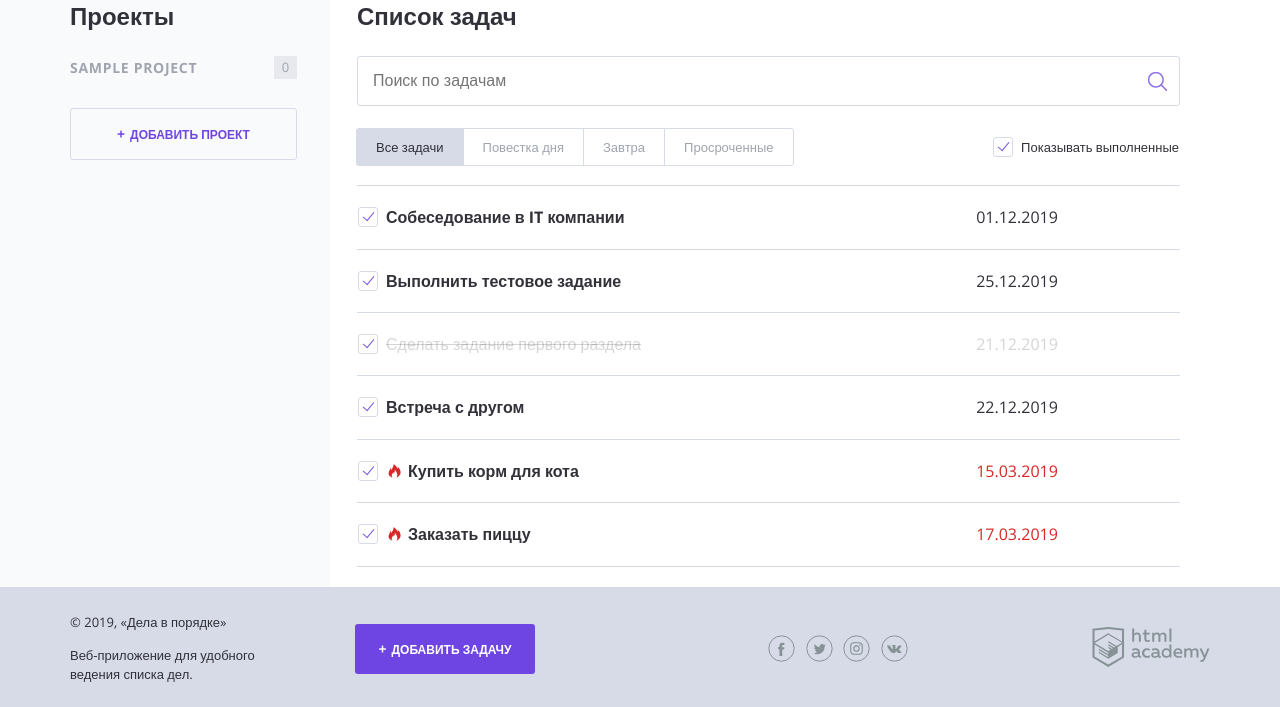
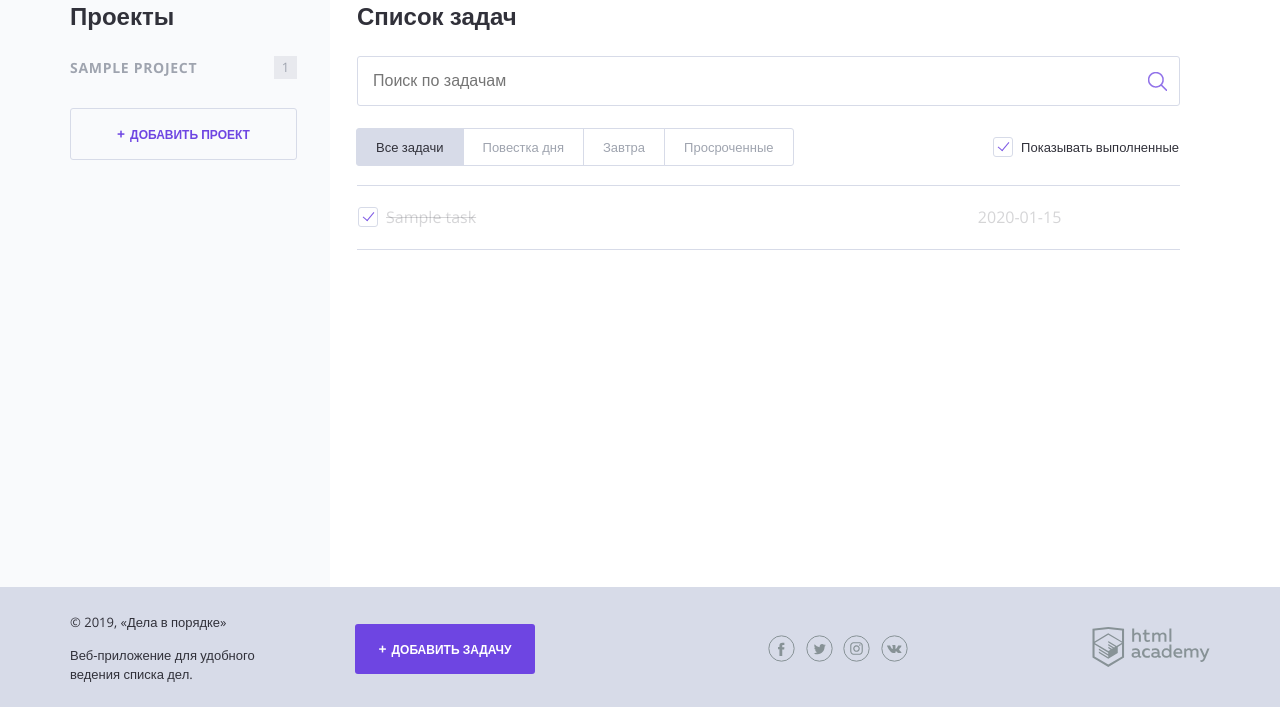
Before and after one commit to fpestunov/772819-doingsdone, a PHP site: page / in a window 1280 px wide. Shown: the part 93-800 px from the top of the page. Run offline with PHP 8.4, Linux system fonts and the light colour scheme; tables that the repository leaves empty hold one stand-in row (values such as "Sample post").

Commit message:
add sql-queries to extract projects and tasks

```diff
--- a/functions.php
+++ b/functions.php
@@ -20,7 +20,7 @@ function getNumberOfTasks(array $tasks, string $category): int
 {
     $numberOfTasks = 0;
     foreach ($tasks as $task) {
-        if ($task['category'] === $category) {
+        if ($task['project_id'] === $category) {
             $numberOfTasks += 1;
         }
     }
--- a/index.php
+++ b/index.php
@@ -7,24 +7,40 @@ require_once('init.php');
 // показывать или нет выполненные задачи
 $show_complete_tasks = rand(0, 1);
 $projects = [];
+$tasks = [];
+$errors = [];
 
 if (!$link) {
-    $error = mysqli_connect_error();
-    $page_content = include_template('error.php', ['error' => $error]);
+    $errors[] = mysqli_connect_error();
+    $page_content = include_template('error.php', ['errors' => [$errors]]);
 } else {
     $sql = 'SELECT `id`, `name` FROM projects WHERE user_id=1';
-    $result = mysqli_query($link, $sql);
+    $result_projects = mysqli_query($link, $sql);
 
-    if ($result) {
-        $projects = mysqli_fetch_all($result, MYSQLI_ASSOC);
+    $sql = 'SELECT * FROM `doingsdone`.`tasks` WHERE user_id=1';
+    $result_tasks = mysqli_query($link, $sql);
+
+    if ($result_projects) {
+        $projects = mysqli_fetch_all($result_projects, MYSQLI_ASSOC);
+    } else {
+        $errors[] = mysqli_error($link);
+    }
+
+    if ($result_tasks) {
+        $tasks = mysqli_fetch_all($result_tasks, MYSQLI_ASSOC);
+    } else {
+        $errors[] = mysqli_error($link);
+    }
+
+    if (count($errors) > 0) {
+        $page_content = include_template('error.php', ['errors' => $errors]);
+    } else {
         $page_content = include_template('index.php', [
             'show_complete_tasks' => $show_complete_tasks,
             'tasks' => $tasks,
         ]);
-    } else {
-        $error = mysqli_error($link);
-        $page_content = include_template('error.php', ['error' => $error]);
     }
+
 }
 
 $layout_content = include_template('layout.php', [
--- a/templates/error.php
+++ b/templates/error.php
@@ -1,5 +1,7 @@
 <main class="content__main">
     <h2 class="content__main-heading">Ошибка</h2>
 
-    <p class="error-message"><?= $error; ?></p>
+    <?php foreach ($errors as $error): ?>
+        <p class="error-message"><?= $error; ?></p>
+    <?php endforeach; ?>
 </main>
--- a/templates/index.php
+++ b/templates/index.php
@@ -24,15 +24,15 @@
 <table class="tasks">
     <!--показывать следующий тег <tr/>, если переменная $show_complete_tasks равна единице-->
     <?php foreach ($tasks as $task): ?>
-        <?php if ($show_complete_tasks === 1 || ($show_complete_tasks === 0 && $task['isCompleted'] === 0)): ?>
-            <tr class="tasks__item task <?= ($task['isCompleted'] === 1) ? 'task--completed': ''; ?> <?= isImportantTask($task['date']) ? 'task--important': ''; ?>">
+        <?php if ($show_complete_tasks === 1 || ($show_complete_tasks === 0 && intval($task['status']) === 0)): ?>
+            <tr class="tasks__item task <?= (intval($task['status']) === 1) ? 'task--completed': ''; ?> <?= isImportantTask($task['deadline_at']) ? 'task--important': ''; ?>">
                 <td class="task__select">
                     <label class="checkbox task__checkbox">
                         <input class="checkbox__input visually-hidden" type="checkbox" checked>
-                        <span class="checkbox__text"><?= $task['title']; ?></span>
+                        <span class="checkbox__text"><?= $task['name']; ?></span>
                     </label>
                 </td>
-                <td class="task__date"><?= $task['date']; ?></td>
+                <td class="task__date"><?= $task['deadline_at']; ?></td>
 
                 <td class="task__controls">
                 </td>
--- a/templates/layout.php
+++ b/templates/layout.php
@@ -45,7 +45,7 @@
                         <?php foreach ($projects as $project): ?>
                             <li class="main-navigation__list-item">
                                 <a class="main-navigation__list-item-link" href="#"><?=htmlspecialchars($project['name']);?></a>
-                                <span class="main-navigation__list-item-count"><?=getNumberOfTasks($tasks, $project['name']);?></span>
+                                <span class="main-navigation__list-item-count"><?=getNumberOfTasks($tasks, $project['id']);?></span>
                             </li>
                         <?php endforeach; ?>
                     </ul>
```
